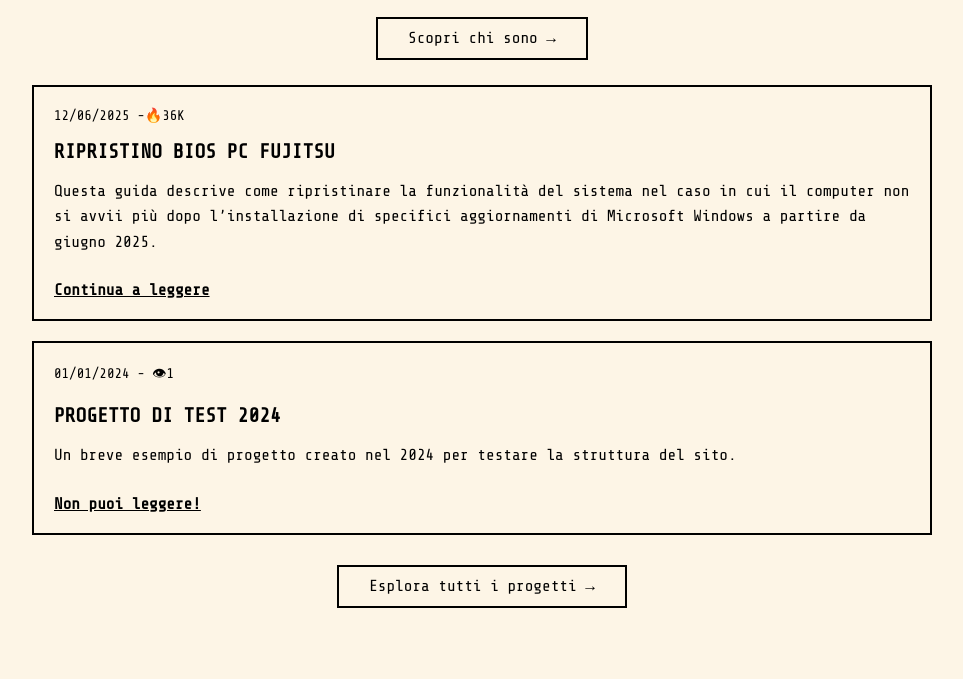
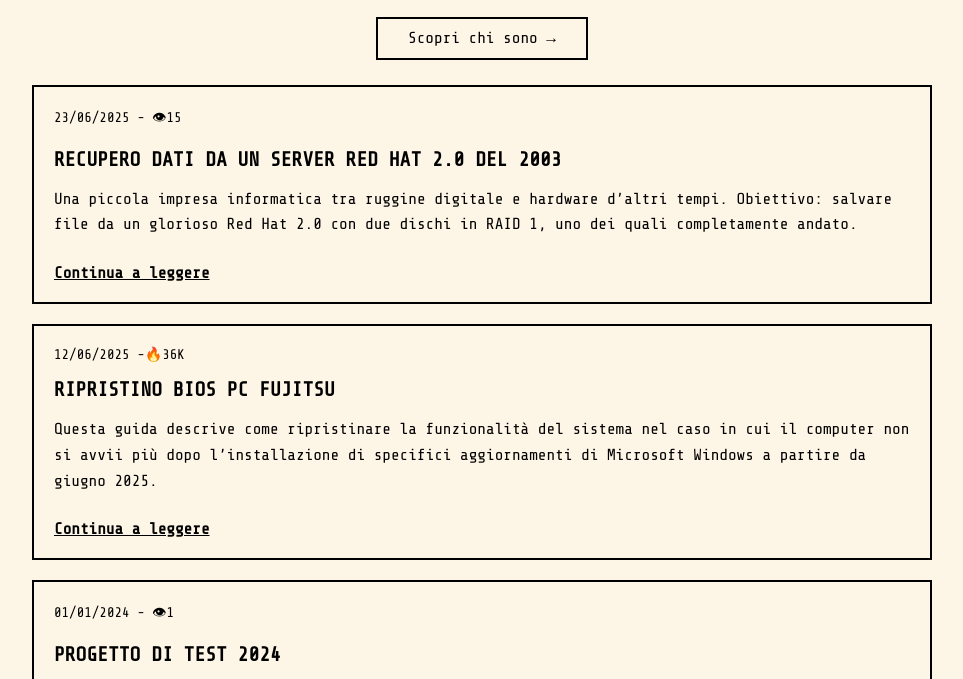
Before and after one commit to simonegtt/simonegtt.github.io, a plain HTML site: page index.html in a window 1280 px wide. Shown: the part 118-797 px from the top of the page, without its empty margins (158-1121 px from the left). Drawn offline with nearby package versions, Linux system fonts and the light colour scheme.

Commit message:
Update index.html

```diff
--- a/index.html
+++ b/index.html
@@ -31,6 +31,14 @@
 
     <!-- Progetto in evidenza -->
     <div class="article-box">
+      <div class="date">23/06/2025<span style="font-size: 14px;"> - 👁15</span></div>
+      <h2>Recupero dati da un server Red Hat 2.0 del 2003</h2>
+      <p>Una piccola impresa informatica tra ruggine digitale e hardware d’altri tempi. Obiettivo: salvare file da un glorioso Red Hat 2.0 con due dischi in RAID 1, uno dei quali completamente andato.</p>
+      <a href="progetti/2025/redhat2.html">Continua a leggere</a>
+    </div>
+
+    <!-- Progetto in evidenza -->
+    <div class="article-box">
       <div class="date">12/06/2025<span style="font-size: 14px;"> -🔥36K</span></div>
       <h2>Ripristino BIOS PC Fujitsu</h2>
       <p>Questa guida descrive come ripristinare la funzionalità del sistema nel caso in cui il computer non si avvii più dopo l’installazione di specifici aggiornamenti di Microsoft Windows a partire da giugno 2025.</p>
```
